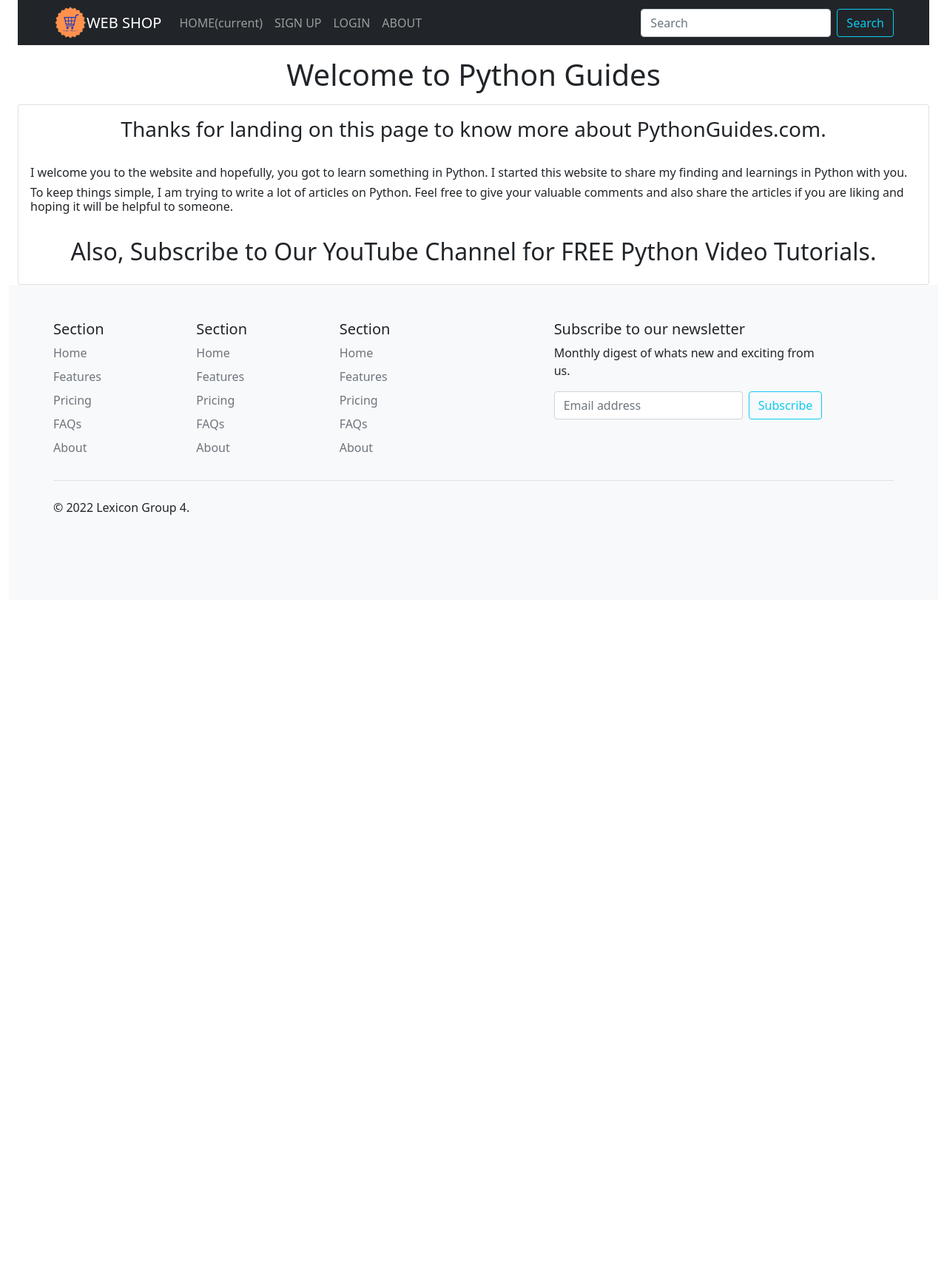
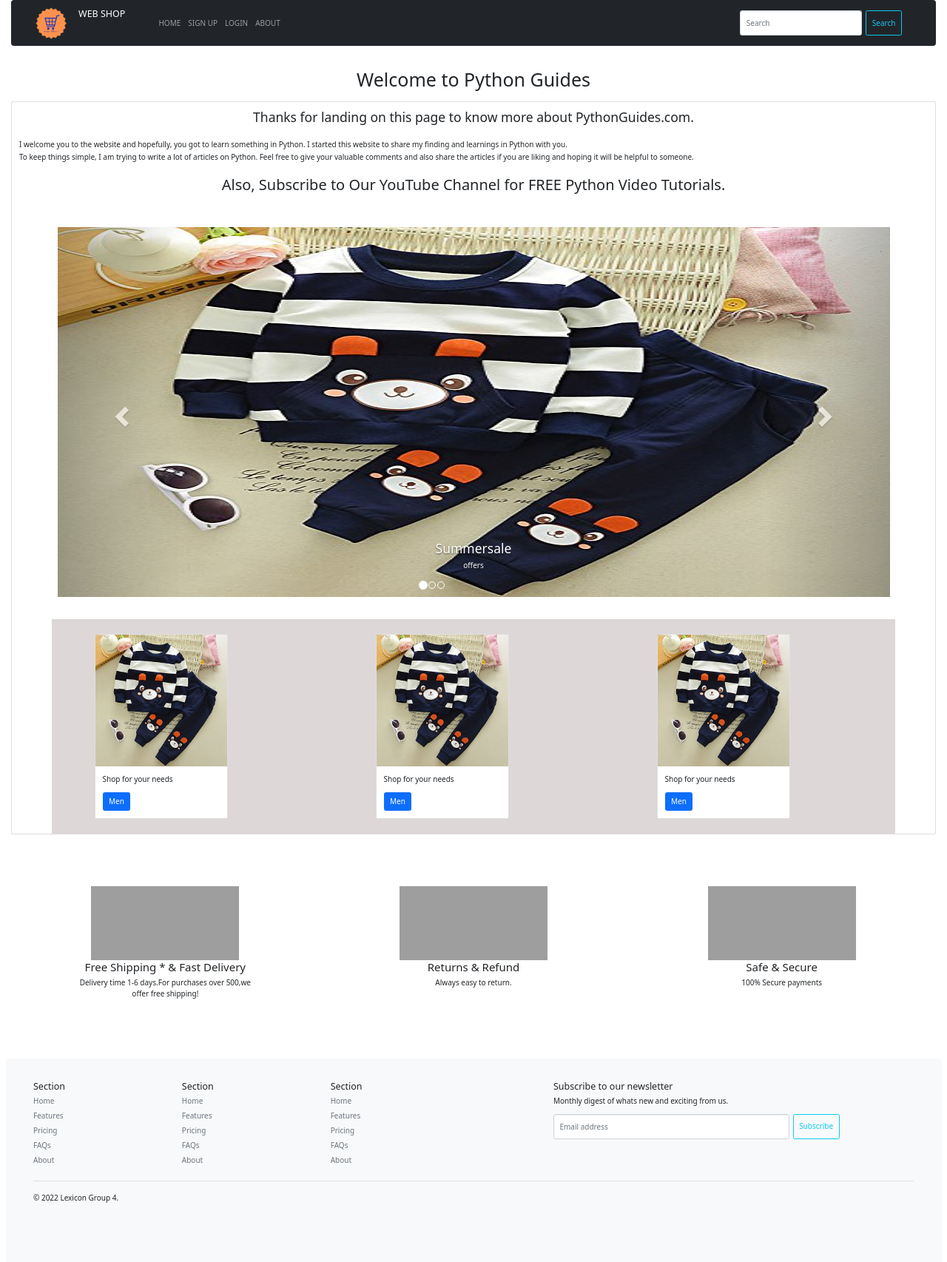
Before and after one commit to WebShopProjectGroup4/ShopStore, a Django app: page / in a window 1280 px wide. Shown: the whole page at 74% size. Before the commit the page ends 696 px from the top, so only its background shows below. Run offline with Django 3.2, Linux system fonts and the light colour scheme; some libraries are stand-ins or nearby versions; grey boxes are pictures that could not be loaded.

Commit message:
Added Home

```diff
--- a/webshop/shopApp/templates/base.html
+++ b/webshop/shopApp/templates/base.html
@@ -15,6 +15,9 @@
         <meta http-equiv="Content-Language" value="en-US" />
 
         <meta name="viewport" content="width=device-width, initial-scale=1.0">
+        <link rel="stylesheet" href="https://maxcdn.bootstrapcdn.com/bootstrap/3.4.1/css/bootstrap.min.css">
+        <script src="https://ajax.googleapis.com/ajax/libs/jquery/3.6.0/jquery.min.js"></script>
+        <script src="https://maxcdn.bootstrapcdn.com/bootstrap/3.4.1/js/bootstrap.min.js"></script>
 
 
         <link href="https://cdn.jsdelivr.net/npm/bootstrap@5.0.2/dist/css/bootstrap.min.css" rel="stylesheet"
--- a/webshop/shopApp/templates/welcome.html
+++ b/webshop/shopApp/templates/welcome.html
@@ -16,4 +16,121 @@
       <br>
       <h2 style="text-align:center;">Also, Subscribe to Our YouTube Channel for FREE Python Video Tutorials.</h2>
     </div>
+
+
+<div class="container">
+
+  <div id="myCarousel" class="carousel slide" data-ride="carousel">
+    <!-- Indicators -->
+    <ol class="carousel-indicators">
+      <li data-target="#myCarousel" data-slide-to="0" class="active"></li>
+      <li data-target="#myCarousel" data-slide-to="1"></li>
+      <li data-target="#myCarousel" data-slide-to="2"></li>
+    </ol>
+
+    <!-- Wrapper for slides -->
+    <div class="carousel-inner" style="margin-top: 30px;">
+      <div class="item active" data-bs-interval="10000" >
+        <img src="media\images\img1.jpg" alt="" style="width:100%; height: 500px; ">
+
+
+            <div class="carousel-caption">
+                <h3>Summersale</h3>
+                <p>offers</p>
+              </div>
+
+      </div>
+
+      <div class="item">
+        <img src="media\images\img2.jpg" alt="" style="width:100%;height: 500px;margin-top: 50px;">
+      </div>
+
+      <div class="item">
+        <img src="media\images\img3.jpg" alt="" style="width:100%; height: 500px; margin-top: 50px;">
+      </div>
+    </div>
+
+    <!-- Left and right controls -->
+    <a class="left carousel-control" href="#myCarousel" data-slide="prev">
+      <span class="glyphicon glyphicon-chevron-left"></span>
+      <span class="sr-only">Previous</span>
+    </a>
+    <a class="right carousel-control" href="#myCarousel" data-slide="next">
+      <span class="glyphicon glyphicon-chevron-right"></span>
+      <span class="sr-only">Next</span>
+    </a>
+  </div>
+</div>
+<div class ="container" style="margin-top: 30px; background-color: rgb(221, 215, 215);" >
+    <div class="row" style="margin-top: 20px;margin-bottom: 20px;">
+      <div class="col-md-4">
+        <div class="card" style="width: 18rem;margin-left: 50px;">
+            <img src="media\images\img1.jpg " alt="" >
+            <div class="card-body">
+
+              <p class="card-text">Shop for your needs</p>
+              <a href="#" class="btn btn-primary">Men</a>
+            </div>
+          </div>
+
+    </div>
+
+        <div class="col-md-4">
+
+              <div class="card" style="width: 18rem;margin-left: 50px;">
+                <img src="media\images\img1.jpg " alt="" >
+                <div class="card-body">
+
+
+                  <p class="card-text">Shop for your needs</p>
+                  <a href="#" class="btn btn-primary">Men</a>
+                </div>
+              </div>
+
+        </div>
+        <div class="col-md-4">
+          <div class="card" style="width: 18rem;margin-left: 50px;">
+              <img src="media\images\img1.jpg " alt="" >
+              <div class="card-body">
+
+
+                <p class="card-text">Shop for your needs</p>
+                <a href="#" class="btn btn-primary">Men</a>
+              </div>
+            </div>
+
+      </div>
+
+        </div>
+    </div>
+</div>
+
+
+
+
+    <div class="flex-container" style="display: flex;flex-wrap: nowrap;justify-content: center;margin: 0px,auto;">
+        <div class = "mmse-ga" style="width: 20%; margin:70px auto; text-align: center;">
+            <img src="ship.png" alt="" style="height: 100px;width:200px">
+            <h4>Free Shipping * & Fast Delivery</h4>
+            <p>Delivery time 1-6 days.For purchases over 500,we offer free shipping!</p>
+
+        </div>
+
+        <div class = "mmse-ga" style="width: 20%; margin:70px auto; text-align: center;">
+            <img src="returnimg.png" alt="" style="height: 100px;width:200px">
+            <h4>Returns & Refund</h4>
+            <p>Always easy to return.</p>
+
+        </div>
+
+        <div class = "mmse-ga"  style="width: 20%; margin:70px auto; text-align: center;">
+            <img src="safe-secure.jpg" alt="" style="height: 100px;width:200px">
+            <h4>Safe & Secure</h4>
+            <p>100% Secure payments</p>
+
+        </div>
+
+
+    </div>
+
     {% endblock %}
```
Also changed, not shown: webshop/db.sqlite3, webshop/shopApp/media/images/cardimg1.webp (added).
